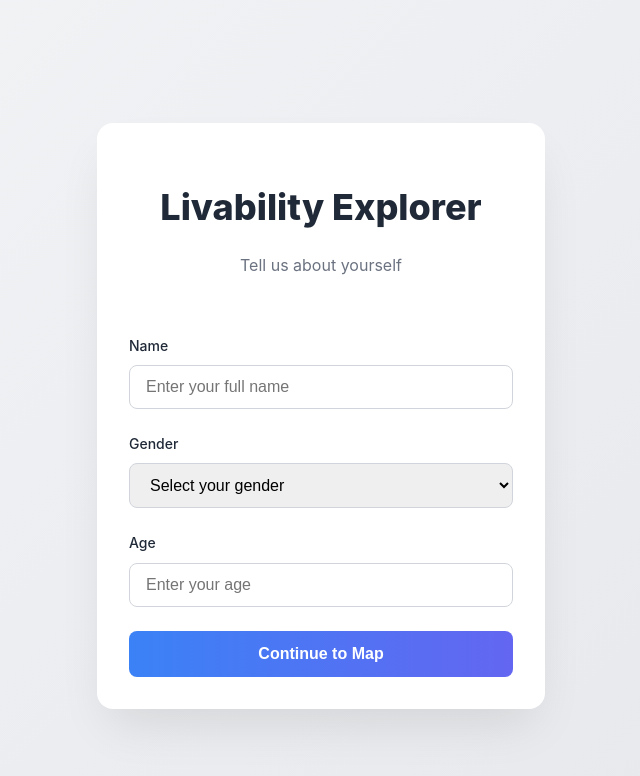
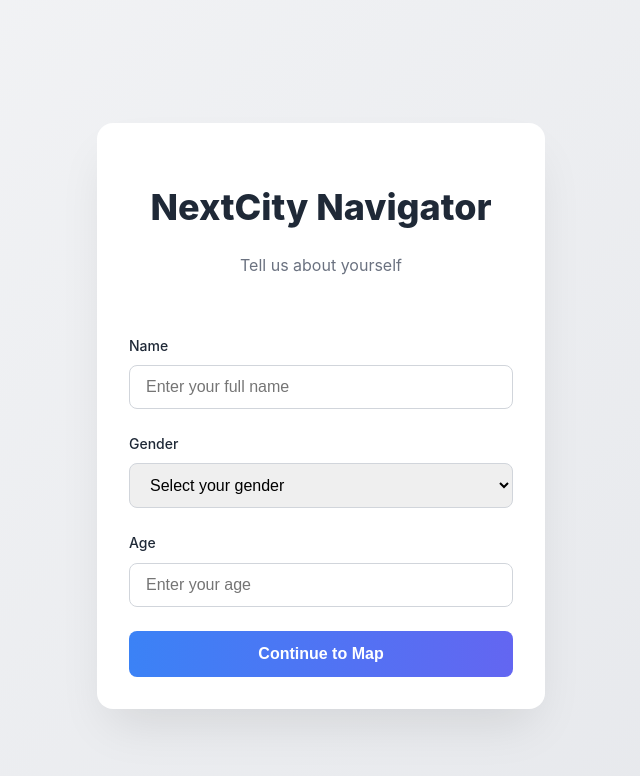
Before and after one commit to ryanvo504/SkooBeeDoo, a React (Create React App) app in the folder frontend/: page / in a window 1280 px wide. Shown: the top 776 px of the page, without its empty margins (319-959 px from the left). Built offline with nearby package versions, Linux system fonts and the light colour scheme.

Commit message:
nextcity navigator

```diff
--- a/frontend/src/App.js
+++ b/frontend/src/App.js
@@ -74,7 +74,7 @@ function App() {
     <div className="app-container">
       <div className="form-card">
         <div className="form-header">
-          <h1>Livability Explorer</h1>
+          <h1>NextCity Navigator</h1>
           <p>Tell us about yourself</p>
         </div>
         <div className="form-body">
--- a/frontend/src/components/MapPage.js
+++ b/frontend/src/components/MapPage.js
@@ -143,7 +143,7 @@ const createMarkerIcon = (isSelected) => {
         <div className="w-full max-w-4xl bg-white shadow-lg rounded-lg overflow-hidden">
           <div className="p-4 bg-white shadow-md flex justify-between items-center">
             <div>
-              <h1 className="text-2xl font-bold">Livability Explorer</h1>
+              <h1 className="text-2xl font-bold">NextCity Navigator</h1>
               <p>Welcome, {userData.name}! Explore potential living areas.</p>
             </div>
             <button
```
